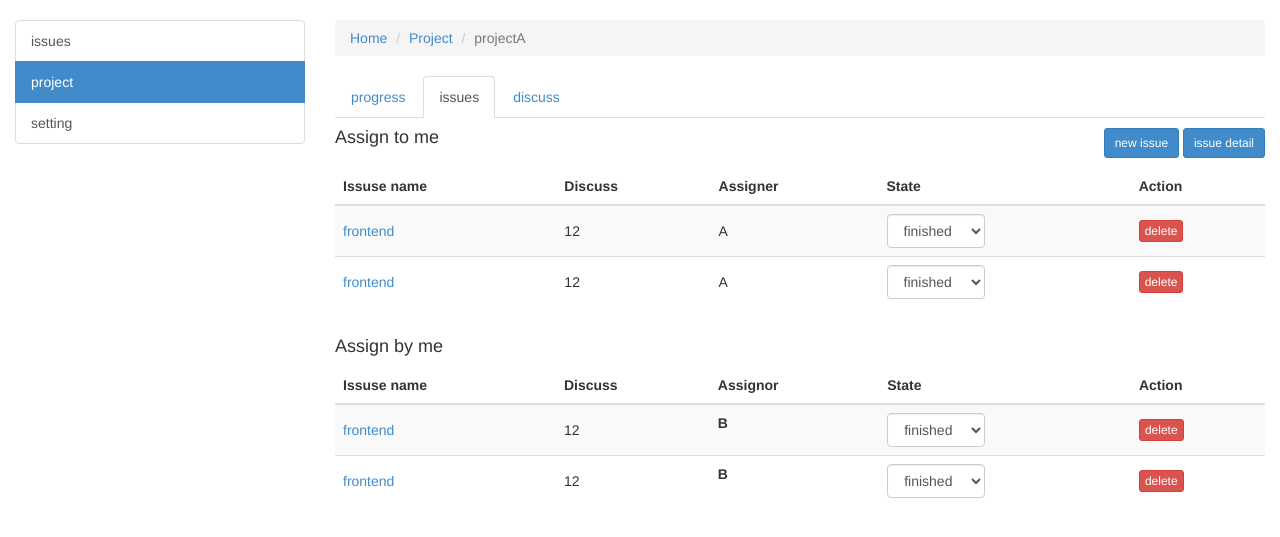
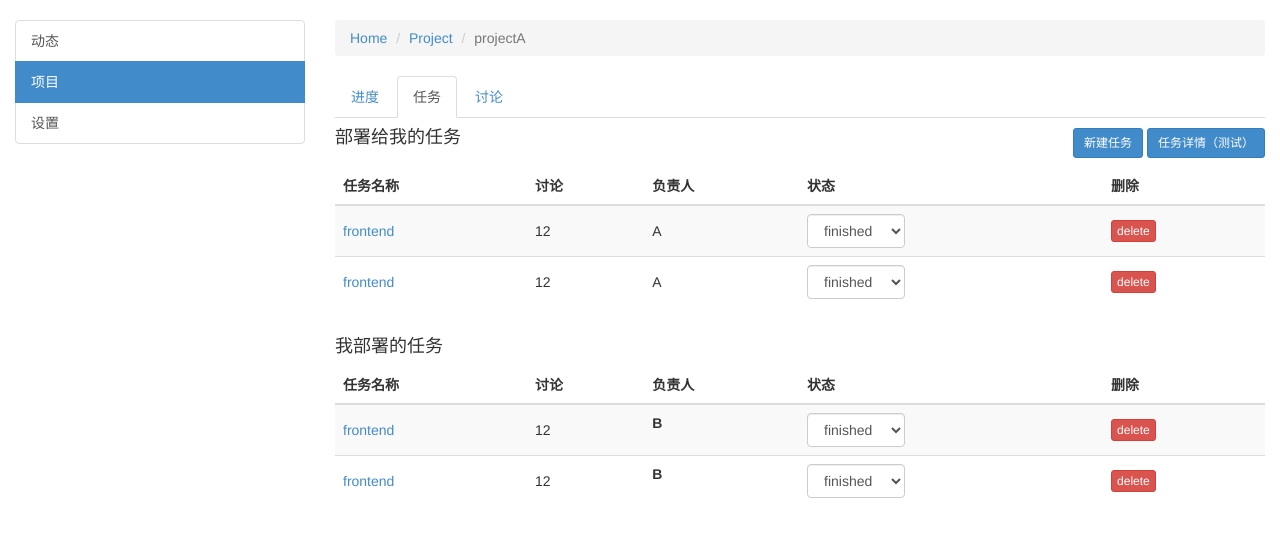
Before and after one commit to zhanglun/TeamCoop, a Flask app: template teamcoop/templates/project_detail.html in a window 1280 px wide, after a click on "任务". Shown: the part 52-589 px from the top of the page. Run offline with Flask 2, Linux system fonts and the light colour scheme; the template is opened without the code that fills it: most values are stand-ins (such as "Sample title", 1, 10 or a date in 2020); style sheets or scripts are compiled from the project's sources; some libraries are stand-ins or nearby versions.

Commit message:
change language and modify some templates

```diff
--- a/teamcoop/templates/base.html
+++ b/teamcoop/templates/base.html
@@ -50,10 +50,10 @@
         <div class="row">
             <div class="col-md-3">
                 <div class="list-group">
-                  <a href="{{ url_for('users.user_issues', username=data.username) }}" class="list-group-item {% block issue_class %}{% endblock %}">issues</a>
-                    <a href="{{ url_for('users.user_project', username=data.username) }}" class="list-group-item {% block project_class %}{% endblock %}">project</a>
+                    <a href="{{ url_for('users.user', username=data.username, dash=dash.issues) }}" class="list-group-item {% block issue_class %}{% endblock %}">动态</a>
+                    <a href="{{ url_for('users.user', username=data.username, dash=dash.dashboard) }}" class="list-group-item {% block project_class %}{% endblock %}">项目</a>
 {#                    <a href="#" class="list-group-item {% block share_class %}{% endblock %}">share</a>#}
-                    <a href="{{ url_for('users.user_setting', username=data.username) }}" class="list-group-item {% block setting_class %}{% endblock %}">setting</a>
+                    <a href="{{ url_for('users.user', username=data.username, dash=dash.setting) }}" class="list-group-item {% block setting_class %}{% endblock %}">设置</a>
                 </div>
             </div>
             <div class="col-md-9">
--- a/teamcoop/templates/issue.html
+++ b/teamcoop/templates/issue.html
@@ -4,7 +4,7 @@
 
 
 {% block main %}
-<h4> Personal Issues </h4>
+<h4> 个人动态 </h4>
 <ul class="list-unstyled issue-list">
     <li>
         <p>XXX assign <a href="#">project A</a> to you, the deadline is 2014.12.12</p>
@@ -15,7 +15,7 @@
         <p>yesterday 18:23</p>
     </li>
 </ul>
-<h4> All Issues </h4>
+<h4> 所以动态 </h4>
 <ul class="list-unstyled issue-list">
     <li>
         <p>XXX create <a href="">project B</a></p>
--- a/teamcoop/templates/partial/discuss.html
+++ b/teamcoop/templates/partial/discuss.html
@@ -1,7 +1,7 @@
 <h4>say something</h4>
 <textarea class="form-control" rows="3"></textarea>
 <p class="text-right martb10">
-    <button class="btn btn-primary btn-sm">submit</button>
+    <button class="btn btn-primary btn-sm">提交</button>
 </p>
 <article class="discussion">
     <ul class="list-unstyled">
--- a/teamcoop/templates/partial/issues.html
+++ b/teamcoop/templates/partial/issues.html
@@ -1,10 +1,10 @@
 <div class="title row">
     <div class="col-md-6">
-        <h4>Assign to me</h4>
+        <h4>部署给我的任务</h4>
     </div>
     <div class="col-md-6 text-right">
-        <button class="btn btn-primary btn-sm martb10" data-toggle="modal" data-target="#createIssue">new issue</button>
-        <button class="btn btn-primary btn-sm martb10" data-toggle="modal" data-target="#issueDetail">issue detail</button>
+        <button class="btn btn-primary btn-sm martb10" data-toggle="modal" data-target="#createIssue">新建任务</button>
+        <button class="btn btn-primary btn-sm martb10" data-toggle="modal" data-target="#issueDetail">任务详情（测试）</button>
     </div>
     <!-- issue create Modal -->
     <div class="modal fade" id="createIssue" tabindex="-1" role="dialog" aria-labelledby="myModalLabel" aria-hidden="true">
@@ -13,18 +13,18 @@
                 <div class="modal-header">
                     <button type="button" class="close" data-dismiss="modal"><span aria-hidden="true">&times;</span><span class="sr-only">Close</span>
                     </button>
-                    <h4 class="modal-title" id="myModalLabel">new issue</h4>
+                    <h4 class="modal-title" id="myModalLabel">新建任务</h4>
                 </div>
                 <div class="modal-body">
                     <form class="form-horizontal" role="form">
                         <div class="form-group">
-                            <label for="issueName" class="col-sm-2 control-label">issueName</label>
+                            <label for="issueName" class="col-sm-2 control-label">任务名</label>
                             <div class="col-sm-10">
                                 <input type="email" class="form-control" id="issueName" placeholder="issueName">
                             </div>
                         </div>
                         <div class="form-group">
-                            <label for="participants" class="col-sm-2 control-label">Participants</label>
+                            <label for="participants" class="col-sm-2 control-label">参与者</label>
                             <div class="col-sm-10">
                                 <select multiple class="form-control">
                                     <option>1</option>
@@ -36,13 +36,13 @@
                             </div>
                         </div>
                         <div class="form-group">
-                            <label for="deadline" class="col-sm-2 control-label">deadline</label>
+                            <label for="deadline" class="col-sm-2 control-label">截止日期</label>
                             <div class="col-sm-10">
-                                <input type="text" class="form-control" placeholder="deadline" id="deadline">
+                                <input type="date" class="form-control" placeholder="deadline" id="deadline">
                             </div>
                         </div>
                         <div class="form-group">
-                            <label for="detail" class="col-sm-2 control-label">detail</label>
+                            <label for="detail" class="col-sm-2 control-label">详情</label>
                             <div class="col-sm-10">
                                 <textarea class="form-control" rows="3"></textarea>
                             </div>
@@ -50,49 +50,49 @@
                     </form>
                 </div>
                 <div class="modal-footer">
-                    <button type="button" class="btn btn-default" data-dismiss="modal">Close</button>
-                    <button type="button" class="btn btn-primary">Save changes</button>
+                    <button type="button" class="btn btn-default" data-dismiss="modal">关闭</button>
+                    <button type="button" class="btn btn-primary">保存</button>
                 </div>
             </div>
         </div>
     </div>
-    <!-- create detail Modal -->
+    <!-- issue detail Modal -->
     <div class="modal fade" id="issueDetail" tabindex="-1" role="dialog" aria-labelledby="myModalLabel" aria-hidden="true">
         <div class="modal-dialog">
             <div class="modal-content">
                 <div class="modal-header">
                     <button type="button" class="close" data-dismiss="modal"><span aria-hidden="true">&times;</span><span class="sr-only">Close</span>
                     </button>
-                    <h4 class="modal-title" id="myModalLabel">issue detail</h4>
+                    <h4 class="modal-title" id="myModalLabel">任务详情</h4>
                 </div>
                 <div class="modal-body">
                     <form class="form-horizontal" role="form">
                         <div class="form-group">
-                            <label class="col-sm-2 control-label">issueName</label>
+                            <label class="col-sm-2 control-label">任务名称</label>
                             <div class="col-sm-10">
                                 <p class="form-control-static">issue A</p>
                             </div>
                         </div>
                         <div class="form-group">
-                            <label class="col-sm-2 control-label">issueDetail</label>
+                            <label class="col-sm-2 control-label">任务详情</label>
                             <div class="col-sm-10">
                                 <p class="form-control-static">issue A detail</p>
                             </div>
                         </div>
                         <div class="form-group">
-                            <label class="col-sm-2 control-label">assigner</label>
+                            <label class="col-sm-2 control-label">提出人</label>
                             <div class="col-sm-10">
                                 <p class="form-control-static">A</p>
                             </div>
                         </div>
                         <div class="form-group">
-                            <label class="col-sm-2 control-label">assignor</label>
+                            <label class="col-sm-2 control-label">负责人</label>
                             <div class="col-sm-10">
                                 <p class="form-control-static">B</p>
                             </div>
                         </div>
                         <div class="form-group">
-                            <label class="col-sm-2 control-label">deadline</label>
+                            <label class="col-sm-2 control-label">截止日期</label>
                             <div class="col-sm-10">
                                 <p class="form-control-static">2014.12.12</p>
                             </div>
@@ -102,7 +102,7 @@
                 <div class="modal-footer">
                     <textarea class="form-control" rows="3"></textarea>
                     <p class="martb10">
-                        <button class="btn btn-sm btn-primary">submit</button>
+                        <button class="btn btn-sm btn-primary">提交</button>
                     </p>
                 </div>
             </div>
@@ -111,11 +111,11 @@
 </div>
 <table class="table table-striped">
     <thead>
-        <th>Issuse name</th>
-        <th>Discuss</th>
-        <th>Assigner</th>
-        <th>State</th>
-        <th>Action</th>
+        <th>任务名称</th>
+        <th>讨论</th>
+        <th>负责人</th>
+        <th>状态</th>
+        <th>删除</th>
     </thead>
     <tbody>
         <tr>
@@ -154,16 +154,16 @@
 </table>
 <div class="title row">
     <div class="col-md-6">
-        <h4>Assign by me</h4>
+        <h4>我部署的任务</h4>
     </div>
 </div>
 <table class="table table-striped">
     <thead>
-        <th>Issuse name</th>
-        <th>Discuss</th>
-        <th>Assignor</th>
-        <th>State</th>
-        <th>Action</th>
+        <th>任务名称</th>
+        <th>讨论</th>
+        <th>负责人</th>
+        <th>状态</th>
+        <th>删除</th>
     </thead>
     <tbody>
         <tr>
--- a/teamcoop/templates/project_detail.html
+++ b/teamcoop/templates/project_detail.html
@@ -13,11 +13,11 @@
     <div role="tabpanel">
         <!-- Nav tabs -->
         <ul class="nav nav-tabs" role="tablist">
-            <li role="presentation" class="active"><a href="#progress" aria-controls="progress" role="tab" data-toggle="tab">progress</a>
+            <li role="presentation" class="active"><a href="#progress" aria-controls="progress" role="tab" data-toggle="tab">进度</a>
             </li>
-            <li role="presentation"><a href="#issues" aria-controls="issues" role="tab" data-toggle="tab">issues</a>
+            <li role="presentation"><a href="#issues" aria-controls="issues" role="tab" data-toggle="tab">任务</a>
             </li>
-            <li role="presentation"><a href="#discuss" aria-controls="discuss" role="tab" data-toggle="tab">discuss</a>
+            <li role="presentation"><a href="#discuss" aria-controls="discuss" role="tab" data-toggle="tab">讨论</a>
             </li>
         </ul>
         <!-- Tab panes -->
```
Also changed, not shown: teamcoop/templates/project_dashboard.html (+22 -25 lines), teamcoop/templates/setting.html (+19 -13 lines).
